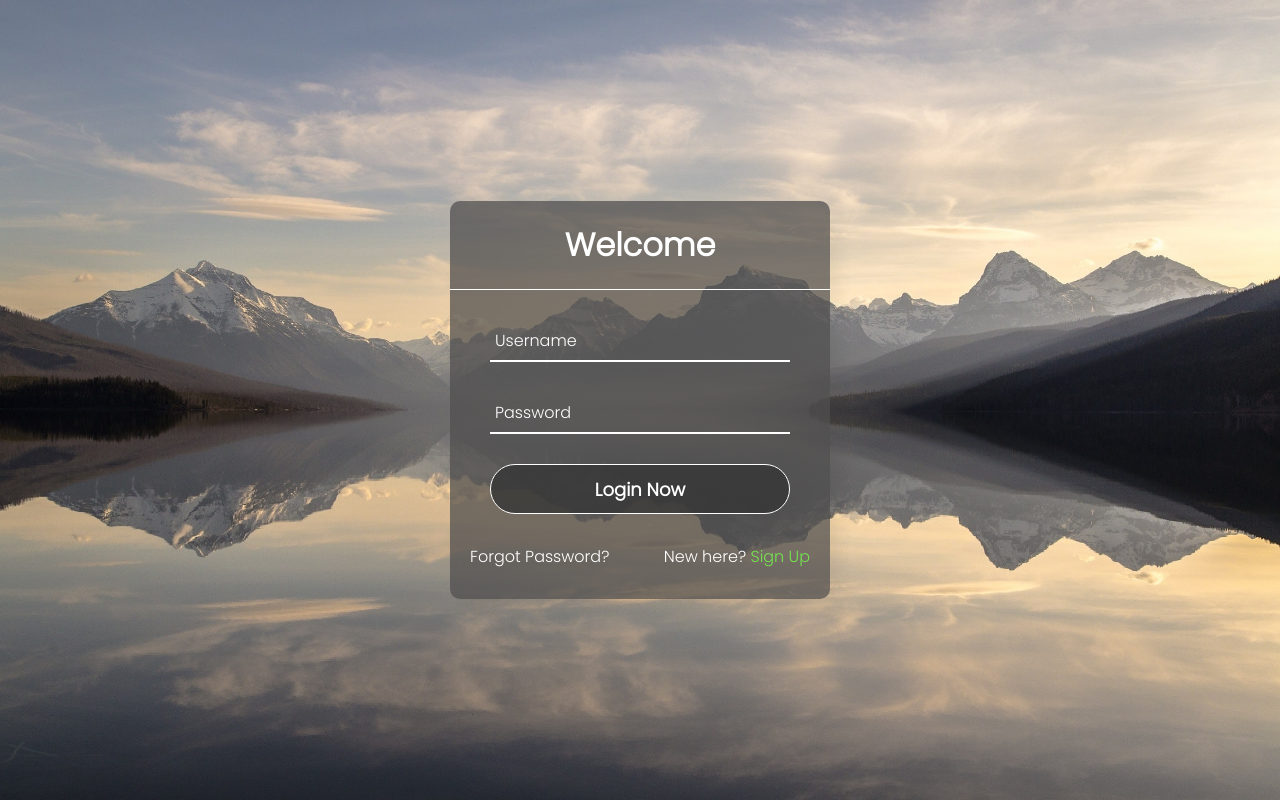
After one commit to Soranosuke2001/FlappyBird_Pygame, a Flask app: page /login in a window 1280 px wide. The commit adds this page. Run offline with Flask 2, Linux system fonts and the light colour scheme.

Commit message:
created the login page and the button to login

```diff
--- a/app.py
+++ b/app.py
@@ -12,6 +12,7 @@ def home():
 
         sorted_List = []
 
+        # sorting functionalty to sort from greatest to least in score
         for user in users:
             for score in score_List[user]:
                 user_Score = {
@@ -28,15 +29,15 @@ def home():
 @app.route('/submitscore', methods=['POST'])
 def submit():
     data = request.json
-    # print(data)
 
     # read the contents of the scores.json file
     with open('./database/scores.json', 'r') as readFile:
         score_List = json.load(readFile)
 
+    # gets the list of users in the scores.json file
     user_List = score_List.keys()
 
-
+    # if the username already exists, add the score to the list of scores in the database
     if data["username"] in user_List:
 
         score_Info = {
@@ -44,7 +45,7 @@ def submit():
             "date": data["date"]
         }
 
-        score_List["username"].append(score_Info)
+        score_List[data["username"]].append(score_Info)
 
     else:
         # creating the instance of the user score
@@ -61,5 +62,9 @@ def submit():
 
     return redirect('/')
 
+@app.route('/login')
+def login():
+    return render_template('login.html')
+
 if __name__ == '__main__':
     app.run(debug=True)
--- /dev/null
+++ b/templates/login.html
@@ -0,0 +1,164 @@
+<!DOCTYPE html>
+<html lang="en">
+  <head>
+    <!-- The entire code was taken from a tutorial -->
+    <meta charset="UTF-8" />
+    <meta http-equiv="X-UA-Compatible" content="IE=edge" />
+    <meta name="viewport" content="width=device-width, initial-scale=1.0" />
+    <title>Login Page</title>
+  </head>
+  <body>
+    <div class="login_card">
+      <h1>Welcome</h1>
+      <form method="post">
+        <div class="input_field">
+          <input type="text" required />
+          <span></span>
+          <label>Username</label>
+        </div>
+        <div class="input_field">
+          <input type="password" required />
+          <span></span>
+          <label>Password</label>
+        </div>
+        <input type="submit" value="Login Now" />
+      </form>
+      <div class="links">
+        <div class="password_link">Forgot Password?</div>
+        <div class="signup_link">New here? <a href="#">Sign Up</a></div>
+      </div>
+    </div>
+  </body>
+  <style>
+    @import url('https://fonts.googleapis.com/css2?family=Poppins:wght@300&display=swap');
+    * {
+        margin: 0;
+        padding: 0;
+        box-sizing: border-box;
+        font-family: 'Poppins', sans-serif;
+    }
+
+    body {
+    display: flex;
+    align-items: center;
+    justify-content: center;
+    background-image: url('/static/background.jpg');
+    height: 100vh;
+    width: 100vw;
+    background-size: cover;
+    background-position: center;
+    overflow: hidden;
+    }
+
+    .login_card {
+    display: flex;
+    flex-direction: column;
+    width: 380px;
+    background: rgba(79, 78, 78, 0.72);
+    border-radius: 10px;
+    box-shadow: 10px 10px 15px rgba(0, 0, 0, 0.05);
+    }
+
+    .login_card h1 {
+    text-align: center;
+    padding: 20px 0;
+    color: #fff;
+    border-bottom: 1px solid #fff;
+    }
+    .login_card form {
+    padding: 0 40px;
+    box-sizing: border-box;
+    }
+    form .input_field {
+    position: relative;
+    margin: 30px 0;
+    border-bottom: 2px solid #fff;
+    }
+    .input_field input {
+    width: 100%;
+    padding: 0 5px;
+    height: 40px;
+    font-size: 16px;
+    color: #fff;
+    border: none;
+    background: none;
+    outline: none;
+    }
+    .input_field label {
+    position: absolute;
+    top: 50%;
+    left: 5px;
+    color: #fff;
+    transform: translateY(-50%);
+    font-size: 16px;
+    pointer-events: none;
+    transition: 0.5s;
+    }
+    .input_field span::before {
+    content: '';
+    position: absolute;
+    top: 40px;
+    left: 0;
+    width: 0%;
+    height: 2px;
+    background: #75e44f;
+    transition: 0.5s;
+    }
+    .input_field input:focus ~ label,
+    .input_field input:valid ~ label {
+    top: -5px;
+    color: #75e44f;
+    }
+    .input_field input:focus ~ span::before,
+    .input_field input:valid ~ span::before {
+    width: 100%;
+    }
+
+    input[type='submit'] {
+    width: 100%;
+    height: 50px;
+    border: 1px solid;
+    background: #363636ca;
+    border-radius: 25px;
+    font-size: 18px;
+    color: #fff;
+    font-weight: 700;
+    cursor: pointer;
+    outline: none;
+    }
+    input[type='submit']:hover {
+    border-color: #363636;
+    box-shadow: 0 0 30px #363636;
+    color: #75e44f;
+    transition: 0.5s;
+    }
+
+    .links {
+    display: flex;
+    text-align: center;
+    justify-content: space-between;
+    margin: 10px 20px;
+    padding: 20px 0;
+    }
+
+    .password_link {
+    color: #fff;
+    cursor: pointer;
+    }
+    .password_link:hover {
+    text-decoration: underline;
+    color: #75e44f;
+    }
+    .signup_link {
+    font-size: 16px;
+    color: #fff;
+    }
+    .signup_link a {
+    color: #75e44f;
+    text-decoration: none;
+    }
+    .signup_link a:hover {
+    text-decoration: underline;
+    }
+  </style>
+</html>
```
Also changed, not shown: database/scores.json (+24 -1 lines), templates/home.html (+36 -0 lines), templates/index.html (deleted, +0 -12 lines), static/background.jpg (added).
